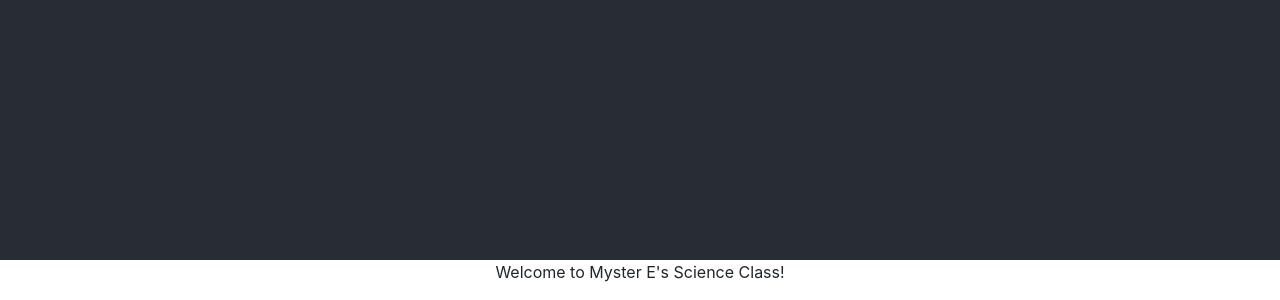
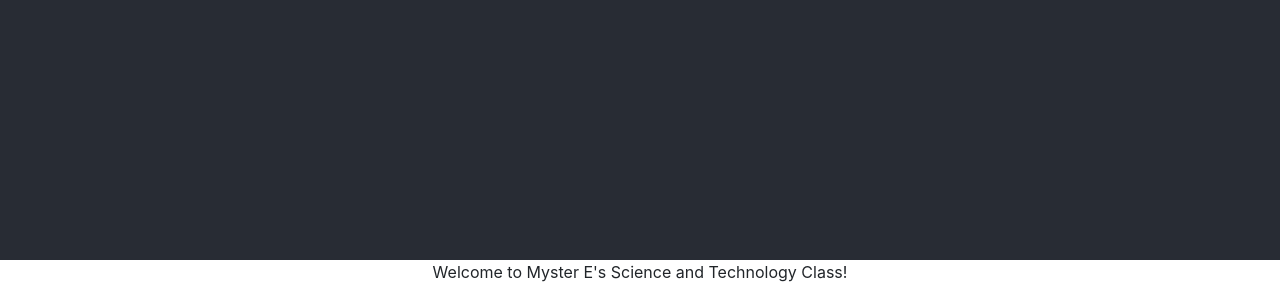
Before and after one commit to tjeve/react-myster-e-science, a React (Create React App) app: page / in a window 1280 px wide. Shown: the part 1274-1574 px from the top of the page. Built offline with nearby package versions, Linux system fonts and the light colour scheme.

Commit message:
changed title

```diff
--- a/src/App.js
+++ b/src/App.js
@@ -15,7 +15,7 @@ function App() {
       </header>
       <main>
         <p>
-          Welcome to Myster E's Science Class!
+          Welcome to Myster E's Science and Technology Class!
         </p>
       </main>
 
```
